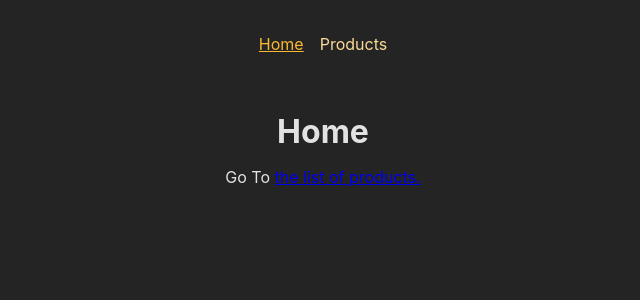
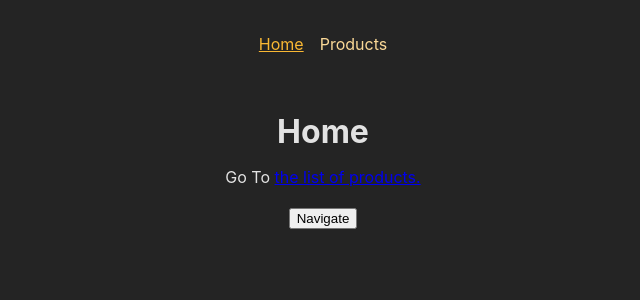
Before and after one commit to Hashwi/React_Routers, a React (Create React App) app: page / in a window 1280 px wide. Shown: the top 300 px of the page, without its empty margins (317-957 px from the left). Built offline with nearby package versions, Linux system fonts and the light colour scheme.

Commit message:
Navigate Programmatically

```diff
--- a/src/pages/Home.js
+++ b/src/pages/Home.js
@@ -1,14 +1,23 @@
 
 import React from "react";
-import { Link } from "react-router-dom";
+import { Link, useNavigate } from "react-router-dom";
 
 const HomePage = () => {
+    const navigate = useNavigate();
+
+    const navigateHandler = () => {
+        navigate('/products')
+  }
     return (
         <>
             <div>
                 <h1>Home</h1>
                 <p>
                     Go To < Link to='/products'> the list of products.</Link></p>
+
+                    <p>
+                        <button onClick ={navigateHandler}>Navigate</button>
+                    </p>
             </div>
         </>
     )
```
